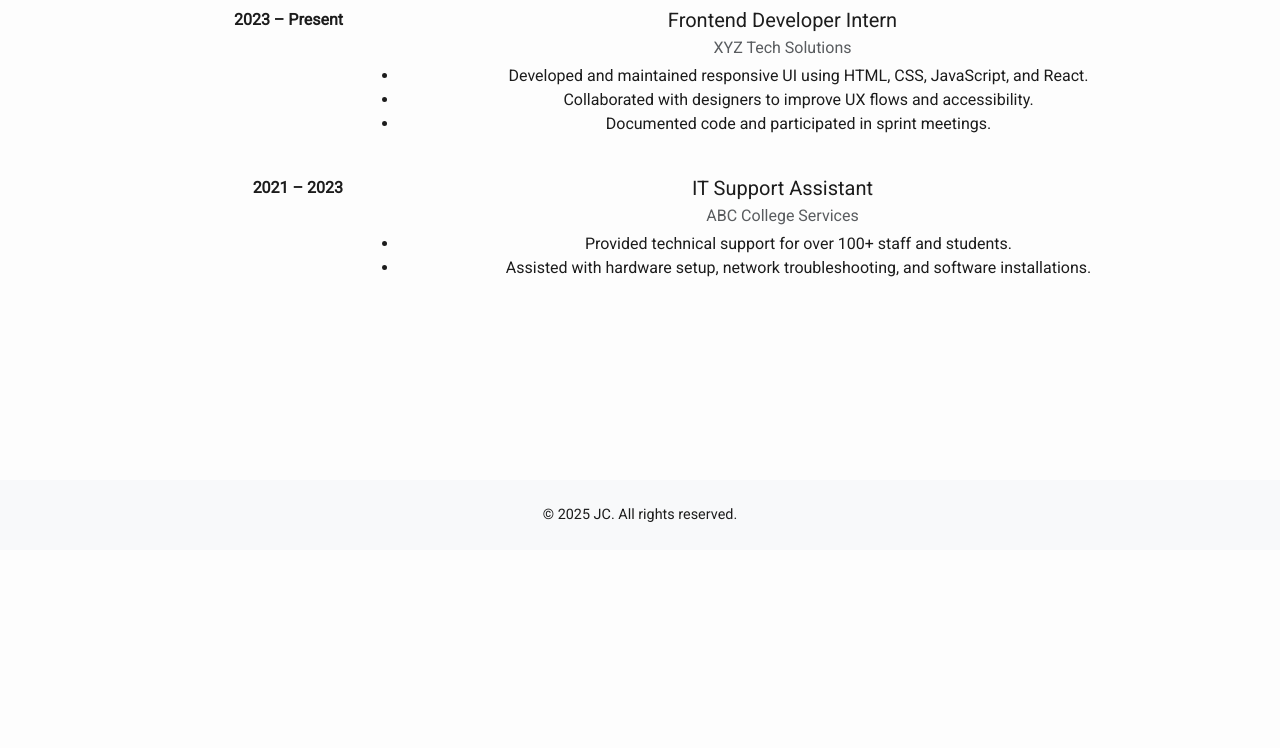
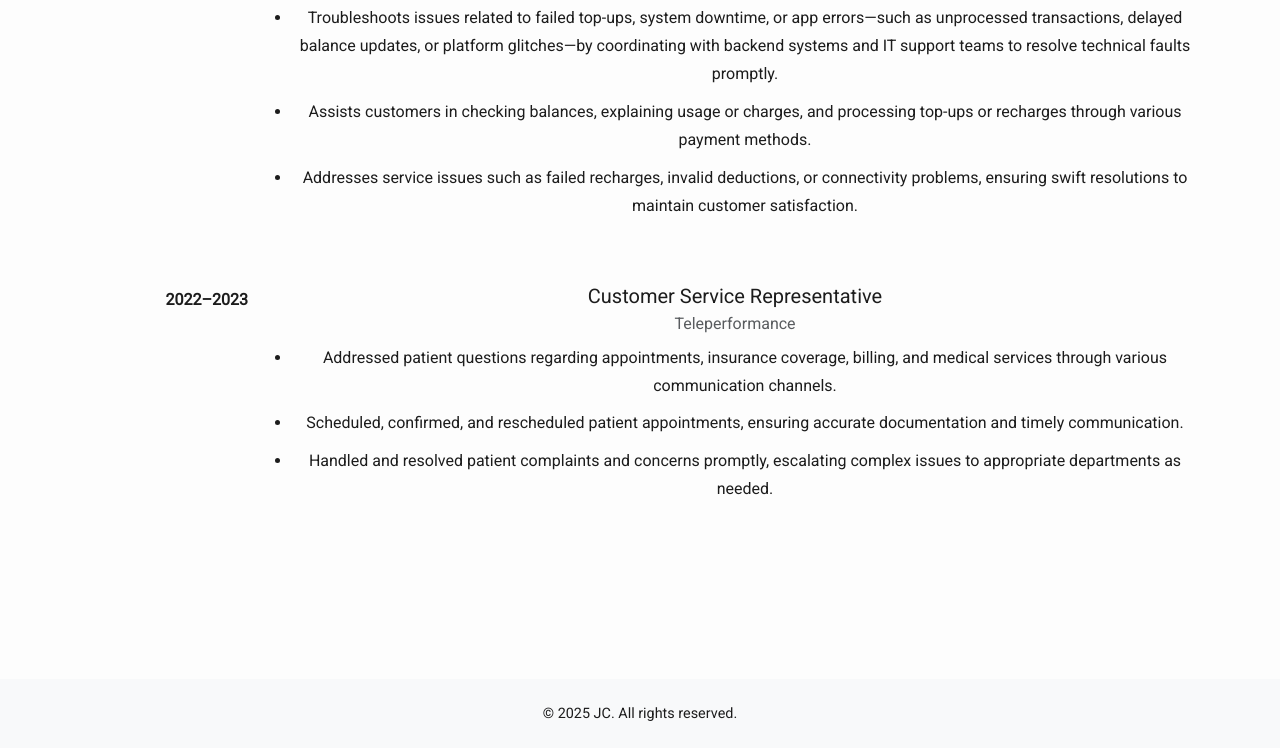
Before and after one commit to JayceGit/portfolio, a plain HTML site: page resume.html in a window 1280 px wide. Shown: the part 238-986 px from the top of the page. Before the commit the page ends 800 px from the top, so only its background shows below. Drawn offline with nearby package versions, Linux system fonts and the light colour scheme.

Commit message:
modify alignment

```diff
--- a/assets/style.css
+++ b/assets/style.css
@@ -299,3 +299,22 @@ footer {
     height: 75px;
   }
 }
+
+.resume-section {
+  padding-top: 2rem;
+}
+
+.year-col {
+  min-width: 100px;
+  font-size: 1rem;
+  color: var(--text-color, #333);
+}
+
+.custom-bullets {
+  padding-left: 1.25rem;
+  line-height: 1.75rem;
+}
+
+.custom-bullets li {
+  margin-bottom: 0.6rem;
+}
--- a/resume.html
+++ b/resume.html
@@ -29,8 +29,8 @@
         <li class="nav-item"><a class="nav-link" href="about.html">About</a></li>
         <li class="nav-item"><a class="nav-link" href="projects.html">Projects</a></li>
         <li class="nav-item"><a class="nav-link" href="tech-stack.html">Tech Stack</a></li>
+        <li class="nav-item"><a class="nav-link active" href="resume.html">Resume</a></li>
         <li class="nav-item"><a class="nav-link" href="contact.html">Contact</a></li>
-        <li class="nav-item"><a class="nav-link active" href="resume.html">Resume</a></li>
         <li class="nav-item ms-3 d-flex align-items-center">
           <div class="form-check form-switch mb-0">
             <input class="form-check-input" type="checkbox" id="theme-switch" />
@@ -45,35 +45,40 @@
 </nav>
 
 <!-- Resume Section -->
-  <section class="fade-in">
-    <div class="container py-5">
-      <h2 class="text-center mb-4">Work Experience</h2>
+<section class="fade-in resume-section">
+  <div class="container">
+    <div class="row mb-4 align-items-start">
+      <div class="col-md-2 text-md-end text-center"></div>
+      <div class="col-md-10">
+        <h2 class="mb-3">Work Experience</h2>
+      </div>
+    </div>
 
-      <div class="row mb-4">
-        <div class="col-md-3 text-md-end text-center fw-bold">2023 – Present</div>
-        <div class="col-md-9">
-          <h5 class="mb-1">Frontend Developer Intern</h5>
-          <p class="text-muted mb-1">XYZ Tech Solutions</p>
-          <ul>
-            <li>Developed and maintained responsive UI using HTML, CSS, JavaScript, and React.</li>
-            <li>Collaborated with designers to improve UX flows and accessibility.</li>
-            <li>Documented code and participated in sprint meetings.</li>
+    <div class="row mb-5 align-items-start">
+      <div class="col-md-2 text-md-end text-center fw-bold pt-md-1 year-col">2022</div>
+      <div class="col-md-10">
+        <h5 class="mb-1">Customer Service Representative</h5>
+        <p class="text-muted mb-2">Alorica</p>
+        <ul class="custom-bullets">
+          <li>Troubleshoots issues related to failed top-ups, system downtime, or app errors—such as unprocessed transactions, delayed balance updates, or platform glitches—by coordinating with backend systems and IT support teams to resolve technical faults promptly.</li>
+          <li>Assists customers in checking balances, explaining usage or charges, and processing top-ups or recharges through various payment methods.</li>
+          <li>Addresses service issues such as failed recharges, invalid deductions, or connectivity problems, ensuring swift resolutions to maintain customer satisfaction.</li>
         </ul>
       </div>
     </div>
 
-      <div class="row mb-4">
-        <div class="col-md-3 text-md-end text-center fw-bold">2021 – 2023</div>
-        <div class="col-md-9">
-          <h5 class="mb-1">IT Support Assistant</h5>
-          <p class="text-muted mb-1">ABC College Services</p>
-          <ul>
-            <li>Provided technical support for over 100+ staff and students.</li>
-            <li>Assisted with hardware setup, network troubleshooting, and software installations.</li>
+    <div class="row mb-5 align-items-start">
+      <div class="col-md-2 text-md-end text-center fw-bold pt-md-1 year-col">2022–2023</div>
+      <div class="col-md-10">
+        <h5 class="mb-1">Customer Service Representative</h5>
+        <p class="text-muted mb-2">Teleperformance</p>
+        <ul class="custom-bullets">
+          <li>Addressed patient questions regarding appointments, insurance coverage, billing, and medical services through various communication channels.</li>
+          <li>Scheduled, confirmed, and rescheduled patient appointments, ensuring accurate documentation and timely communication.</li>
+          <li>Handled and resolved patient complaints and concerns promptly, escalating complex issues to appropriate departments as needed.</li>
         </ul>
       </div>
     </div>
-
   </div>
 </section>
 
```
Also changed, not shown: assets/navbar.html (+1 -1 lines), contact.html (+1 -1 lines), tech-stack.html (+1 -1 lines). Lines whose indentation alone changed are shown as unchanged.
